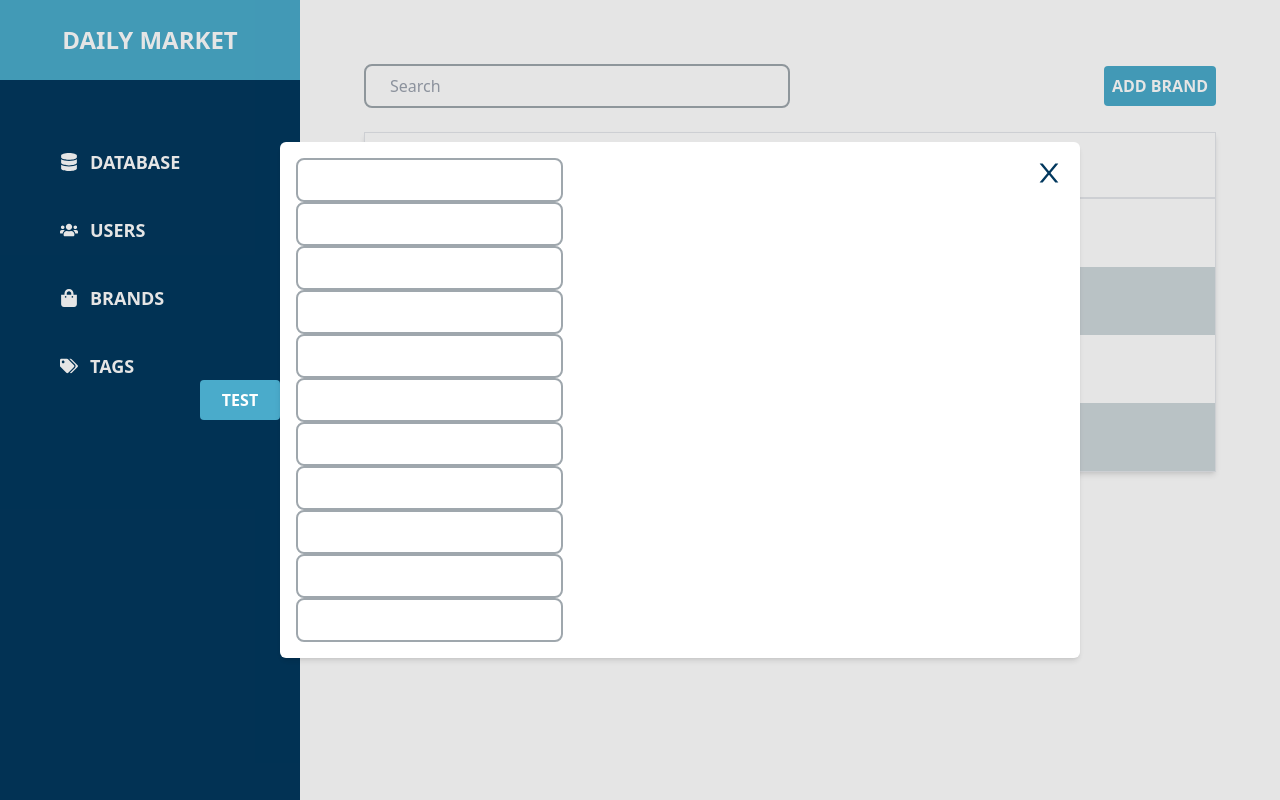
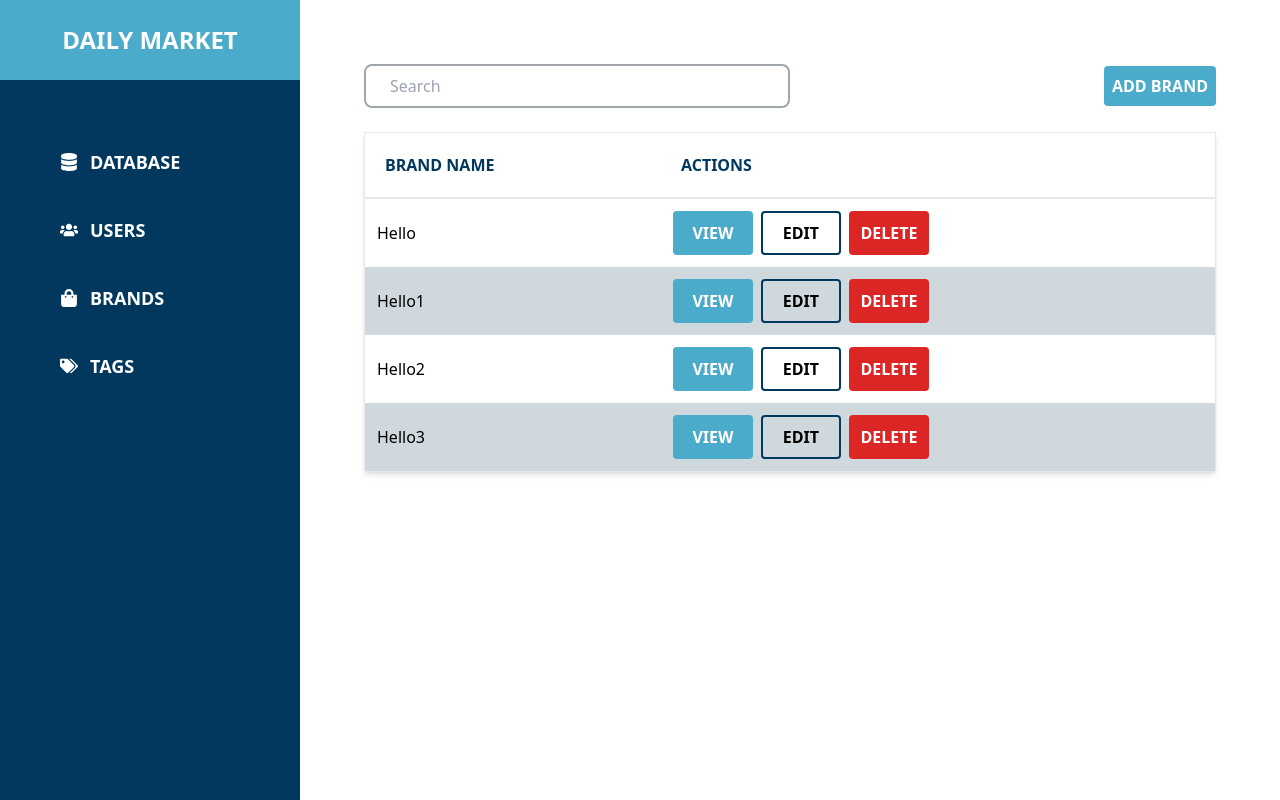
Before and after one commit to kharljhon14/daily-market, a Next.js app: page /admin in a window 1280 px wide. Built offline with nearby package versions, Linux system fonts and the light colour scheme.

Commit message:
modal component

```diff
--- a/src/components/modal/Modal.tsx
+++ b/src/components/modal/Modal.tsx
@@ -1,61 +1,44 @@
 import { AiOutlineClose } from 'react-icons/ai';
-import { useState } from 'react';
-import InputField from '../input/Input';
-import Button from '../button/Button';
 
-export default function Modal() {
-  const [isOpen, setIsOpen] = useState(true);
-  const [openContent, setOpenContent] = useState(true);
+import { ReactNode } from 'react';
 
-  const handleClose = () => {
-    setOpenContent(false);
-    setTimeout(() => {
-      setIsOpen(false);
-    }, 500);
-  };
-  const handleOpen = () => {
-    setOpenContent(true);
-    setTimeout(() => {
-      setIsOpen(true);
-    }, 500);
-  };
+interface Props {
+  title?: string | ReactNode;
+  open?: boolean;
+  close: () => void;
+  children?: ReactNode | ReactNode[];
+}
 
+export default function Modal({ title, open, close, children }: Props) {
   return (
     <div
-      className={`fixed top-0 left-0 w-full h-full bg-black bg-opacity-10 ${
-        isOpen ? 'flex' : 'hidden'
-      } items-center justify-center`}
+      className={`${
+        open ? 'scale-100' : 'scale-0'
+      } fixed top-0 left-0 w-full h-full bg-black bg-opacity-10 flex items-center justify-center ${
+        open ? 'delay-0' : 'delay-300'
+      }`}
     >
-      <Button
-        onClick={handleOpen}
-        type="button"
+      <div
+        className={`${
+          open ? 'scale-100' : 'scale-0'
+        } bg-white max-h-[90vh] p-4 rounded-md max-w-[50rem] w-full shadow-md overflow-hidden transition-all duration-300`}
       >
-        test
-      </Button>
-      <div
-        className="bg-white max-h-[90vh] p-4 rounded-md max-w-[50rem] w-full shadow-md overflow-hidden transition-all duration-500"
-        style={{
-          scale: openContent ? '1' : '0',
-        }}
-      >
-        <button
-          onClick={handleClose}
-          type="button"
-          className="float-right text-3xl text-dark_blue"
+        <div
+          className={`flex items-center ${
+            title ? 'justify-between' : 'justify-end'
+          } w-full`}
         >
-          <AiOutlineClose />
-        </button>
-        <InputField />
-        <InputField />
-        <InputField />
-        <InputField />
-        <InputField />
-        <InputField />
-        <InputField />
-        <InputField />
-        <InputField />
-        <InputField />
-        <InputField />
+          <h1 className="text-xl text-dark_blue font-semibold">{title}</h1>
+          <button
+            onClick={close}
+            type="button"
+            className="text-3xl text-dark_blue"
+          >
+            <AiOutlineClose />
+          </button>
+        </div>
+
+        {children}
       </div>
     </div>
   );
--- /dev/null
+++ b/src/hooks/useModal.tsx
@@ -0,0 +1,15 @@
+import { useState } from 'react';
+
+export default function useModal(state = false) {
+  const [open, setOpen] = useState(state);
+
+  const handleClose = () => {
+    setOpen(false);
+  };
+
+  const handleOpen = () => {
+    setOpen(true);
+  };
+
+  return { open, handleClose, handleOpen };
+}
--- a/src/pages/admin/index.tsx
+++ b/src/pages/admin/index.tsx
@@ -1,6 +1,7 @@
 import Table from '@/components/admin/table/Table';
 import Button from '@/components/button/Button';
 import Modal from '@/components/modal/Modal';
+import useModal from '@/hooks/useModal';
 import AdminLayout from '@/layouts/admin/AdminLayout';
 import { TableColumn } from '@/types/table';
 
@@ -38,15 +39,22 @@ export default function AdminPage() {
     },
   ];
 
+  const { open, handleClose, handleOpen } = useModal();
+
   return (
     <AdminLayout>
-      <Modal />
+      <Modal
+        title="Add Brand"
+        open={open}
+        close={handleClose}
+      />
+
       <Table
         columns={columns}
         data={testData}
         actions={
-          <div className="">
-            <Button>Add Brand</Button>
+          <div>
+            <Button onClick={handleOpen}>Add Brand</Button>
           </div>
         }
       />
```
Also changed, not shown: 2 other files (tests, documents, lock files or other folders).
